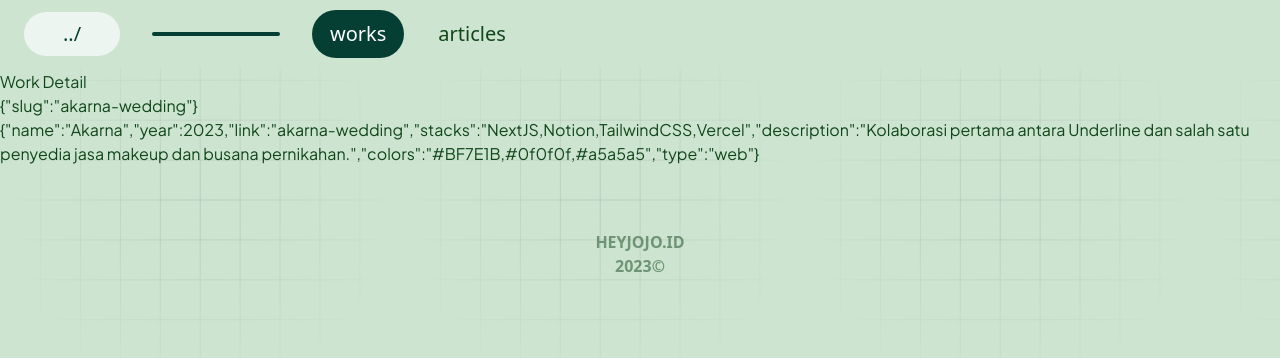
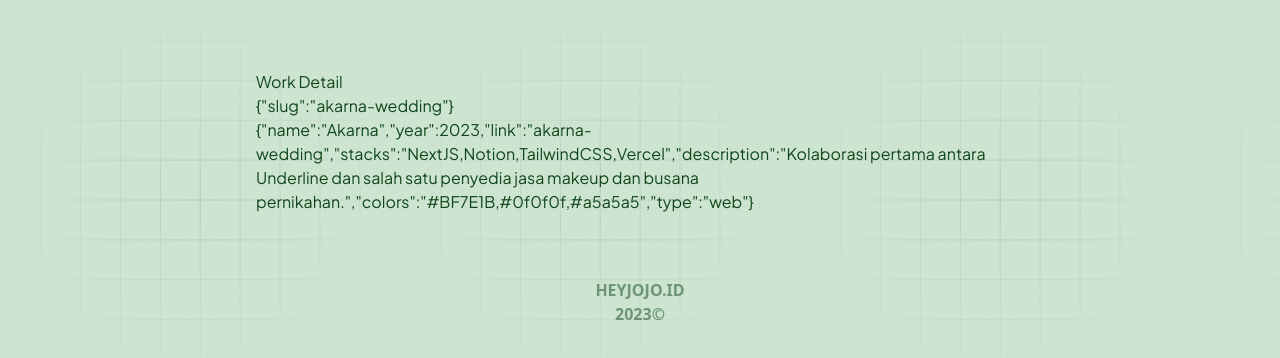
Before and after one commit to code7070/hi-jojo, a Next.js app: page /works/akarna-wedding in a window 1280 px wide. Shown: the top 358 px of the page. Built offline with nearby package versions, Linux system fonts and the light colour scheme.

Commit message:
adding header configuration

```diff
--- a/src/components/header/index.js
+++ b/src/components/header/index.js
@@ -21,9 +21,15 @@
     return classes;
   };
 
+  const inWorkDetail = path === "/works/[slug]";
+
   return (
-    <header className="fixed left-0 top-0 right-0 bg-base-100 max-h-[68px] z-50">
-      <div className="content-wrapper py-4 ">
+    <header
+      className={`fixed left-0 top-0 right-0 bg-base-100 max-h-[68px] z-50 transition-all duration-200 ${
+        inWorkDetail ? "translate-y-[-100%]" : ""
+      }`}
+    >
+      <div className="content-wrapper py-4">
         <div className="container flex items-center justify-start h-9 gap-4">
           <Link href="/">
             <div
--- a/src/pages/works/[slug].js
+++ b/src/pages/works/[slug].js
@@ -24,9 +24,11 @@
     <>
       <PageHead title={`Works - ${work.name}`} />
       <div className="container">
-        <div>Work Detail</div>
-        <div>{JSON.stringify(params)}</div>
-        <div>{JSON.stringify(work)}</div>
+        <div className="max-w-3xl mx-auto">
+          <div>Work Detail</div>
+          <div>{JSON.stringify(params)}</div>
+          <div>{JSON.stringify(work)}</div>
+        </div>
       </div>
     </>
   );
```
